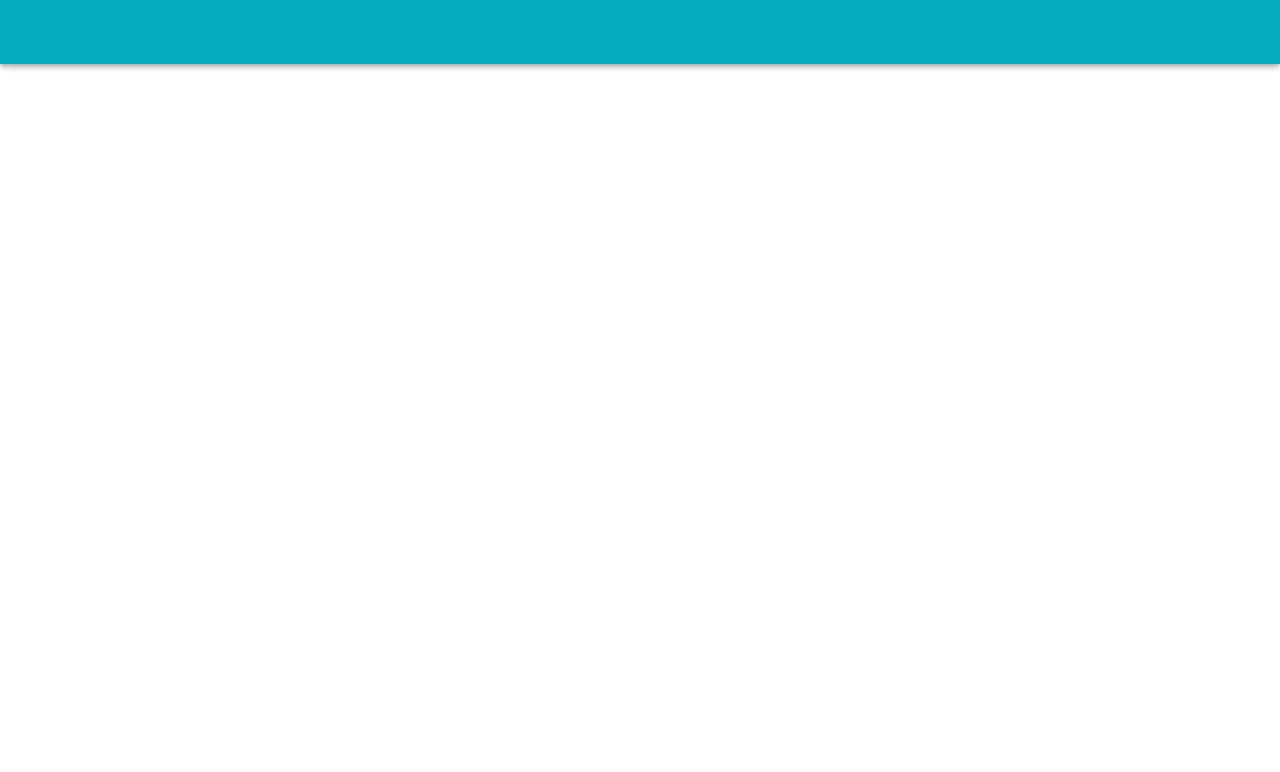
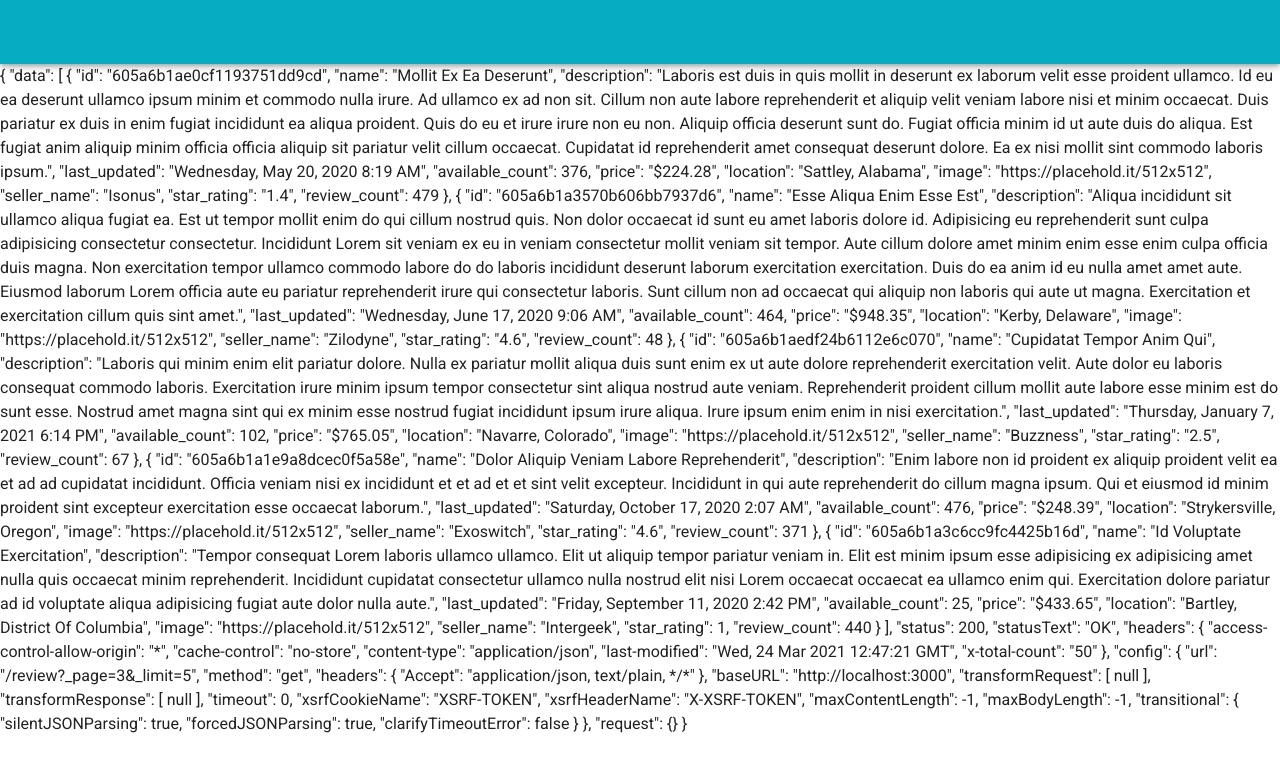
Before and after one commit to ChrisCWerner/product-reviews, a Vue app: page / in a window 1280 px wide. Shown: the top 772 px of the page. Built offline with nearby package versions, Linux system fonts and the light colour scheme; data requests are answered from the project's data file.

Commit message:
testing axios with vuex

```diff
--- a/src/App.vue
+++ b/src/App.vue
@@ -4,6 +4,7 @@
 
     <v-main>
       <!-- router -->
+      {{ res }}
     </v-main>
   </v-app>
 </template>
@@ -11,5 +12,16 @@
 <script>
 export default {
   name: "App",
+  data() {
+    return {
+      res: null,
+    };
+  },
+  async created() {
+    this.res = await this.$store.dispatch("client", {
+      service: "reviews/all",
+      query: "?_page=3&_limit=5",
+    });
+  },
 };
 </script>
--- a/src/store/index.js
+++ b/src/store/index.js
@@ -1,9 +1,11 @@
 import Vue from "vue";
 import Vuex from "vuex";
 import modules from "./modules";
+import root from "./root";
 
 Vue.use(Vuex);
 
 export default new Vuex.Store({
   modules,
+  ...root,
 });
--- /dev/null
+++ b/src/store/root.js
@@ -0,0 +1,18 @@
+import client from "../api/client";
+
+const actions = {
+  async client(ctx, route = {}) {
+    try {
+      const res = await client(route);
+      console.log(res);
+      return res;
+    } catch (e) {
+      // TODO handle error
+      console.error(e.toJSON());
+    }
+  },
+};
+
+export default {
+  actions,
+};
```
